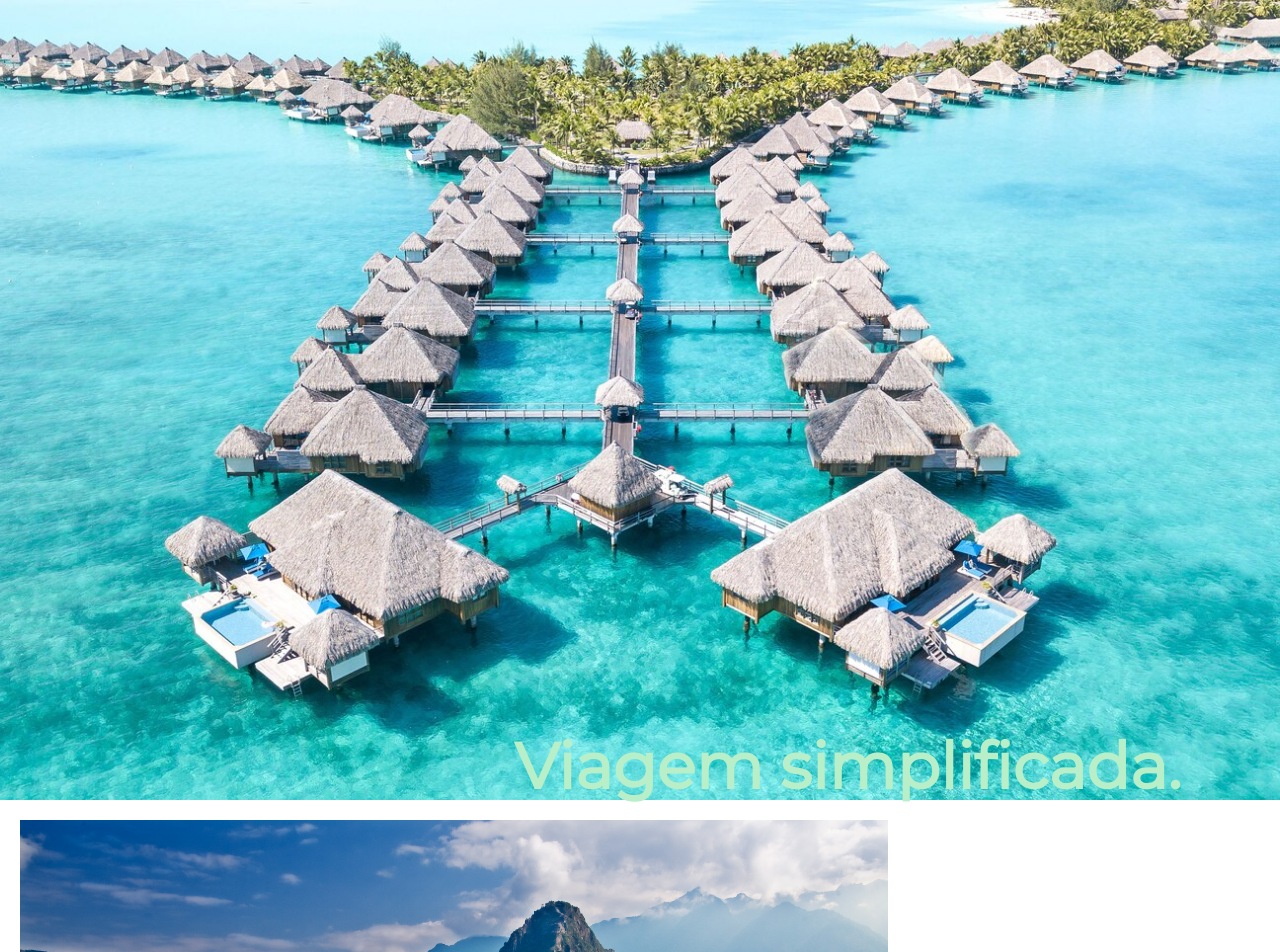
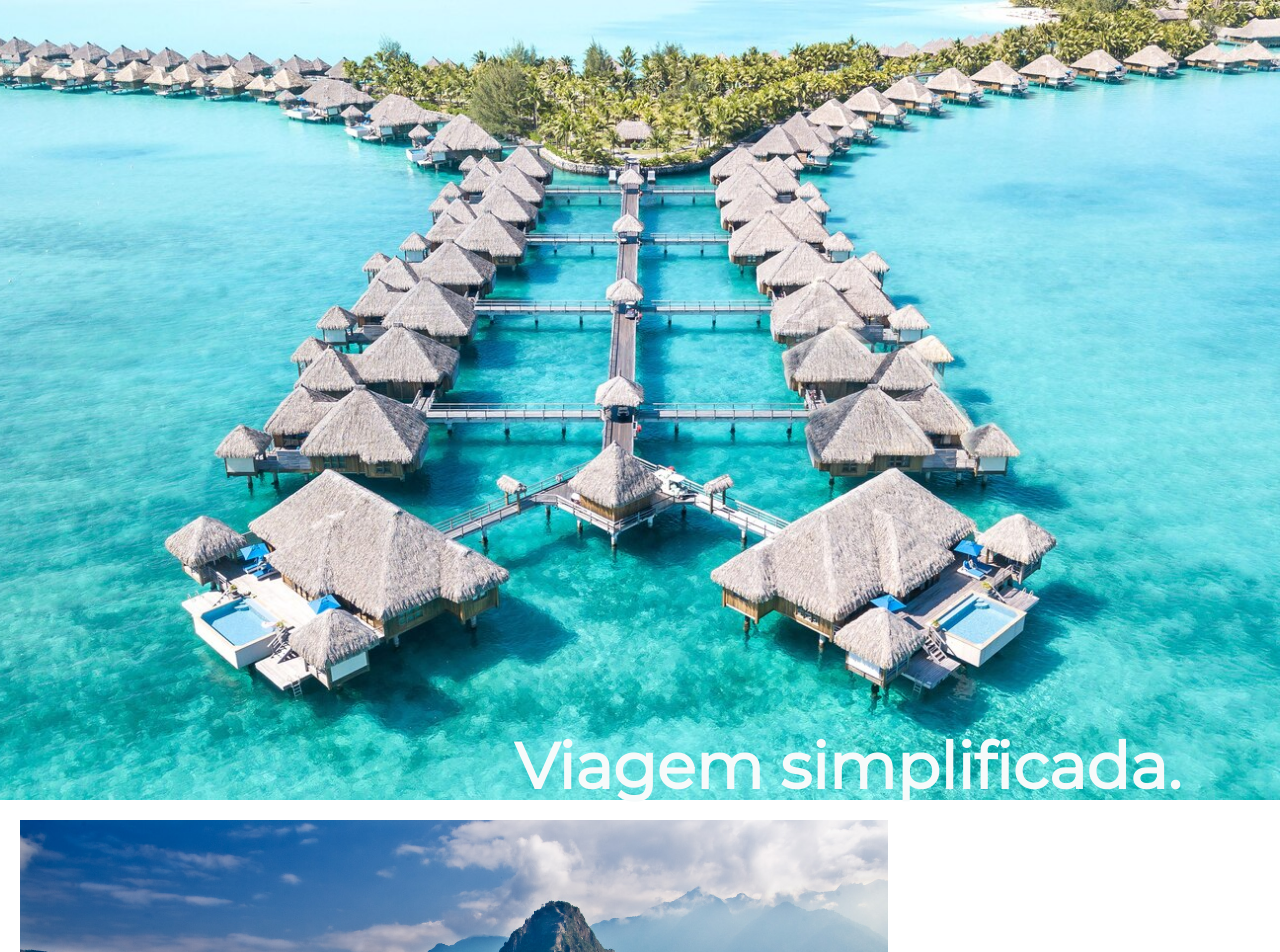
Before and after one commit to senaMarcus/onScroll-landingPage, a React (Create React App) app: page / in a window 1280 px wide. Shown: the top 952 px of the page. Built offline with nearby package versions, Linux system fonts and the light colour scheme; a web font is replaced by a local one.

Commit message:
fix: change a Hero Title color

```diff
--- a/src/components/Hero/styles.css
+++ b/src/components/Hero/styles.css
@@ -15,7 +15,7 @@
     position: absolute;
     bottom: -5%;
     right: 5%;
-    color: #B8EEC8;
+    color: #F6FAFA;
     font-size: 4rem;
     padding:35px;
 }
```
